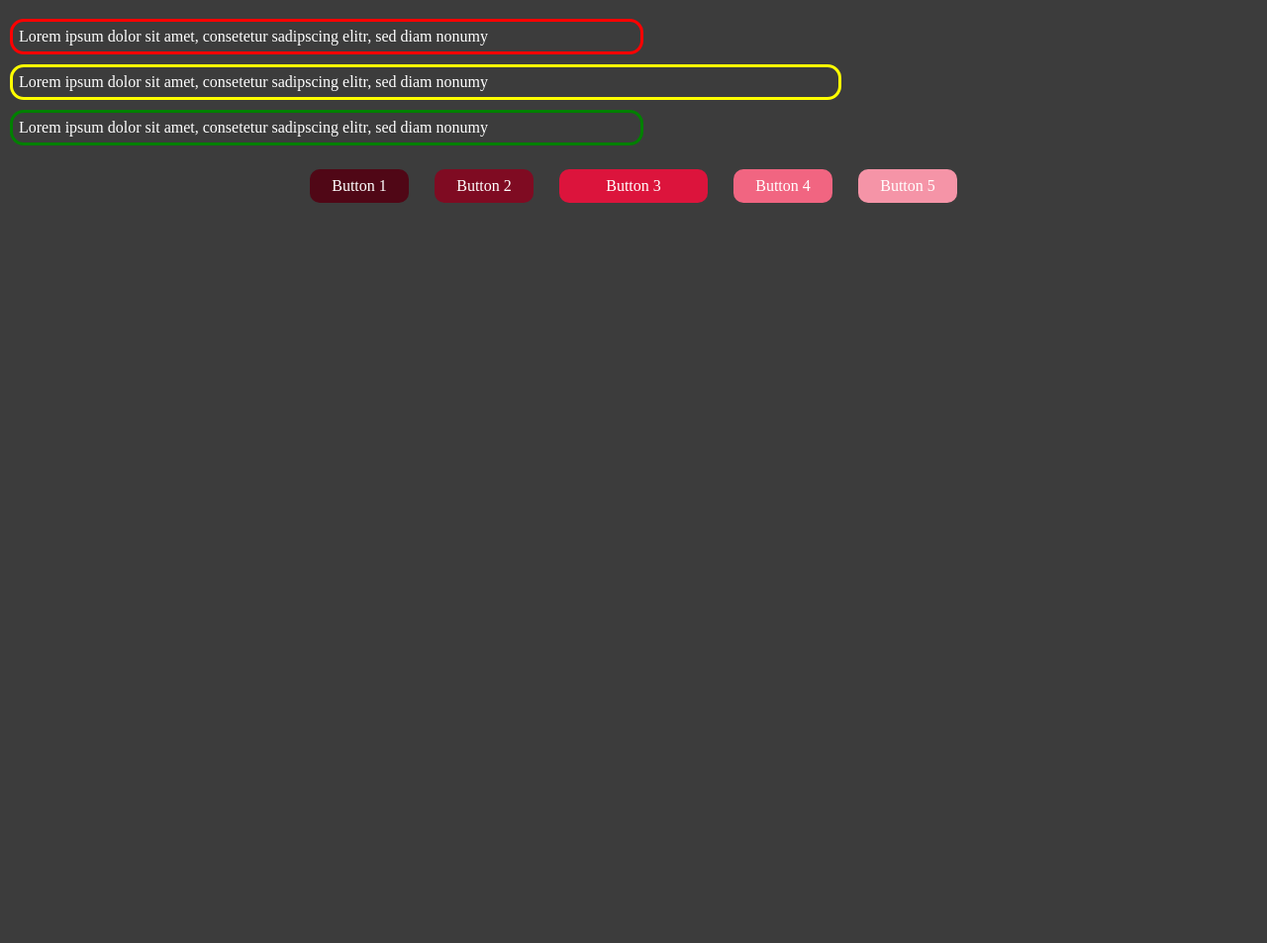
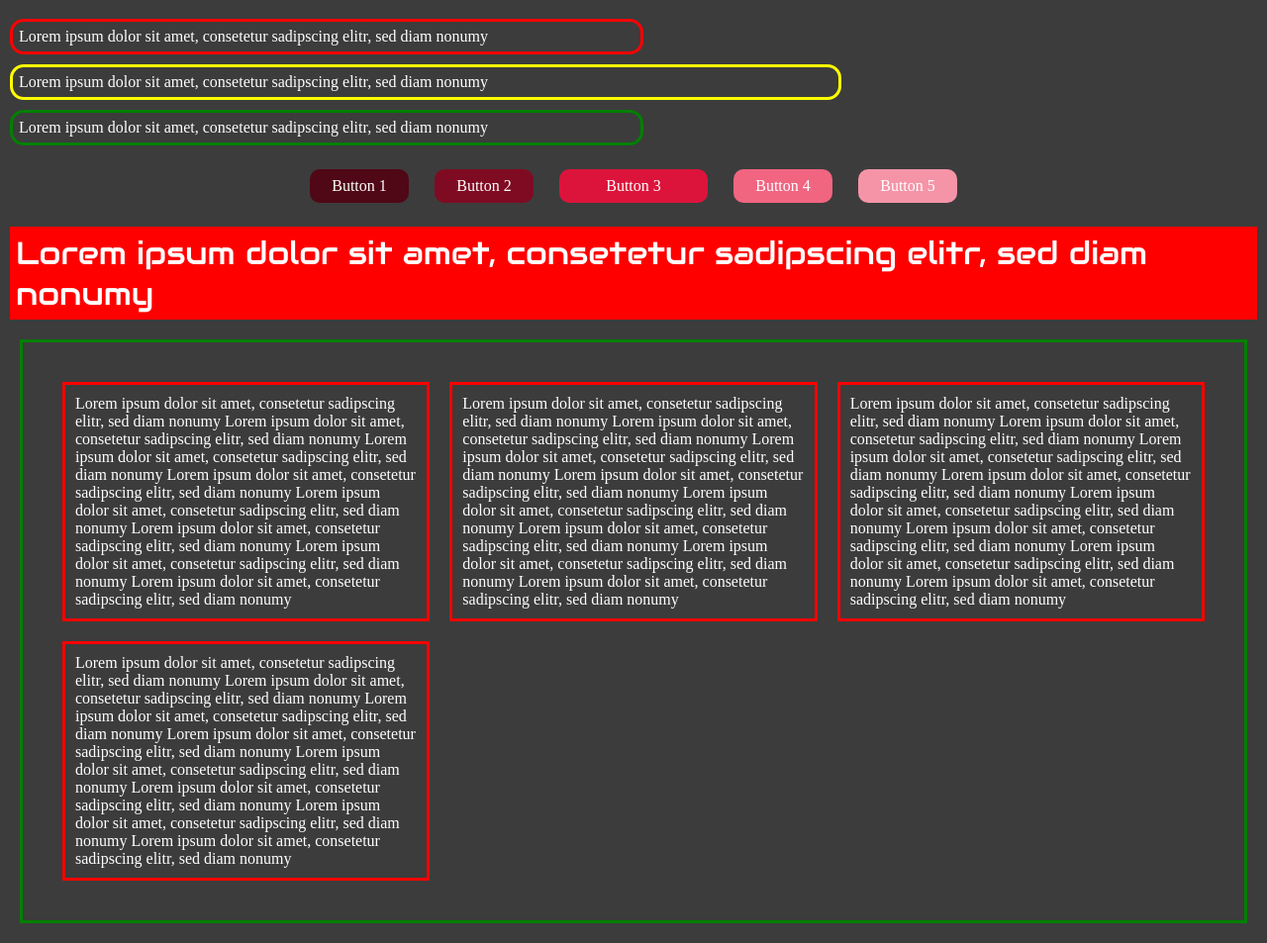
Before and after one commit to michaelkadzioch/web-mittwoch, a plain HTML site: page css-advanced/index.html in a window 1280 px wide. Shown: the part 61-1014 px from the top of the page at 99% size. Before the commit the page ends 800 px from the top, so only its background shows below. Drawn offline with Linux system fonts and the light colour scheme.

Commit message:
work with fonts and media quries

```diff
--- a/css-advanced/css/style.css
+++ b/css-advanced/css/style.css
@@ -16,6 +16,11 @@
     /* --btn-global-color: rgb(200, 20, 60); */
     --btn-global-color: crimson;
 
+}
+
+@font-face{
+    font-family: 'Audiowide';
+    src: url('../fonts/Audiowide-Regular.ttf');
 }
 
 * {
@@ -96,3 +101,54 @@ body {
 .btn5 {
     background-color: hsl(from var(--btn-global-color) h s calc(l + 30));
 }
+
+
+.box-font {
+    margin: 10px;
+    padding: 6px;
+    font-size: 2rem;
+    font-family: Audiowide;
+    background-color: red;
+    text-align: left;
+}
+
+
+.grid-container {
+    display: grid;
+    grid-template-columns: 1fr 1fr 1fr;
+    margin: 20px;
+    padding: 40px;
+    border: 3px solid green;
+    gap: 20px;
+}
+
+
+.grid-item {
+    border: 3px solid red;
+    padding: 10px;
+}
+
+
+@media only screen and (max-width: 1000px)  {
+
+    .box-font {
+        background-color: green;
+    }
+
+    .grid-container {
+        grid-template-columns: 1fr 1fr;
+    }
+}
+
+
+@media only screen and (max-width: 800px)  {
+
+    .box-font {
+        background-color: blue;
+        text-align: center;
+    }
+
+    .grid-container {
+        grid-template-columns: 1fr;
+    }
+}
--- a/css-advanced/index.html
+++ b/css-advanced/index.html
@@ -24,6 +24,43 @@
         <div class="btn btn5">Button 5</div>
     </div>
 
+    <div class="box-font">Lorem ipsum dolor sit amet, consetetur sadipscing elitr, sed diam nonumy</div>
+
+    <div class="grid-container">
+        <div class="grid-item">
+            Lorem ipsum dolor sit amet, consetetur sadipscing elitr, sed diam nonumy Lorem ipsum dolor sit amet,
+            consetetur sadipscing elitr, sed diam nonumy Lorem ipsum dolor sit amet, consetetur sadipscing elitr,
+            sed diam nonumy Lorem ipsum dolor sit amet, consetetur sadipscing elitr, sed diam nonumy Lorem ipsum dolor
+            sit amet, consetetur sadipscing elitr, sed diam nonumy Lorem ipsum dolor sit amet,
+            consetetur sadipscing elitr, sed diam nonumy Lorem ipsum dolor sit amet, consetetur sadipscing elitr,
+            sed diam nonumy Lorem ipsum dolor sit amet, consetetur sadipscing elitr, sed diam nonumy
+        </div>
+        <div class="grid-item">
+            Lorem ipsum dolor sit amet, consetetur sadipscing elitr, sed diam nonumy Lorem ipsum dolor sit amet,
+            consetetur sadipscing elitr, sed diam nonumy Lorem ipsum dolor sit amet, consetetur sadipscing elitr,
+            sed diam nonumy Lorem ipsum dolor sit amet, consetetur sadipscing elitr, sed diam nonumy Lorem ipsum dolor
+            sit amet, consetetur sadipscing elitr, sed diam nonumy Lorem ipsum dolor sit amet,
+            consetetur sadipscing elitr, sed diam nonumy Lorem ipsum dolor sit amet, consetetur sadipscing elitr,
+            sed diam nonumy Lorem ipsum dolor sit amet, consetetur sadipscing elitr, sed diam nonumy
+        </div>
+        <div class="grid-item">
+            Lorem ipsum dolor sit amet, consetetur sadipscing elitr, sed diam nonumy Lorem ipsum dolor sit amet,
+            consetetur sadipscing elitr, sed diam nonumy Lorem ipsum dolor sit amet, consetetur sadipscing elitr,
+            sed diam nonumy Lorem ipsum dolor sit amet, consetetur sadipscing elitr, sed diam nonumy Lorem ipsum dolor
+            sit amet, consetetur sadipscing elitr, sed diam nonumy Lorem ipsum dolor sit amet,
+            consetetur sadipscing elitr, sed diam nonumy Lorem ipsum dolor sit amet, consetetur sadipscing elitr,
+            sed diam nonumy Lorem ipsum dolor sit amet, consetetur sadipscing elitr, sed diam nonumy
+        </div>
+        <div class="grid-item">
+            Lorem ipsum dolor sit amet, consetetur sadipscing elitr, sed diam nonumy Lorem ipsum dolor sit amet,
+            consetetur sadipscing elitr, sed diam nonumy Lorem ipsum dolor sit amet, consetetur sadipscing elitr,
+            sed diam nonumy Lorem ipsum dolor sit amet, consetetur sadipscing elitr, sed diam nonumy Lorem ipsum dolor
+            sit amet, consetetur sadipscing elitr, sed diam nonumy Lorem ipsum dolor sit amet,
+            consetetur sadipscing elitr, sed diam nonumy Lorem ipsum dolor sit amet, consetetur sadipscing elitr,
+            sed diam nonumy Lorem ipsum dolor sit amet, consetetur sadipscing elitr, sed diam nonumy
+        </div>
+    </div>
+
 </body>
 
 </html>
```
Also changed, not shown: css-advanced/fonts/Audiowide-Regular.ttf (added).
